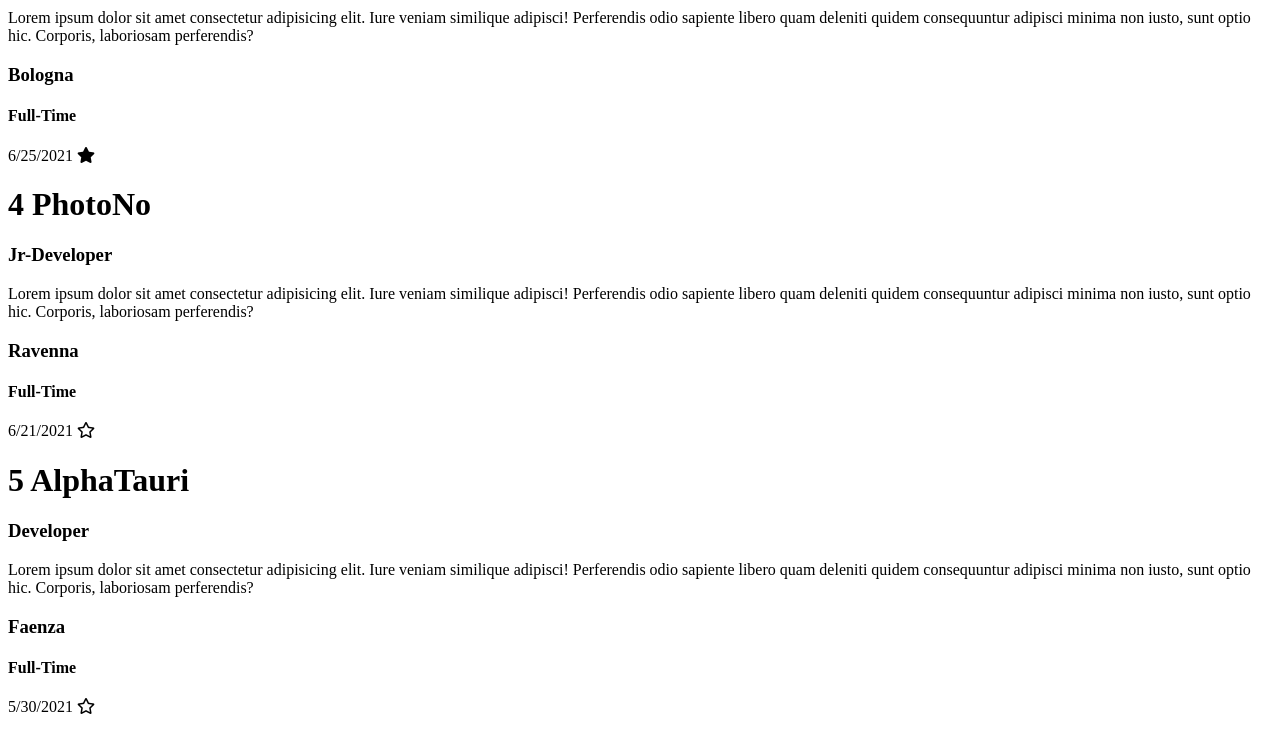
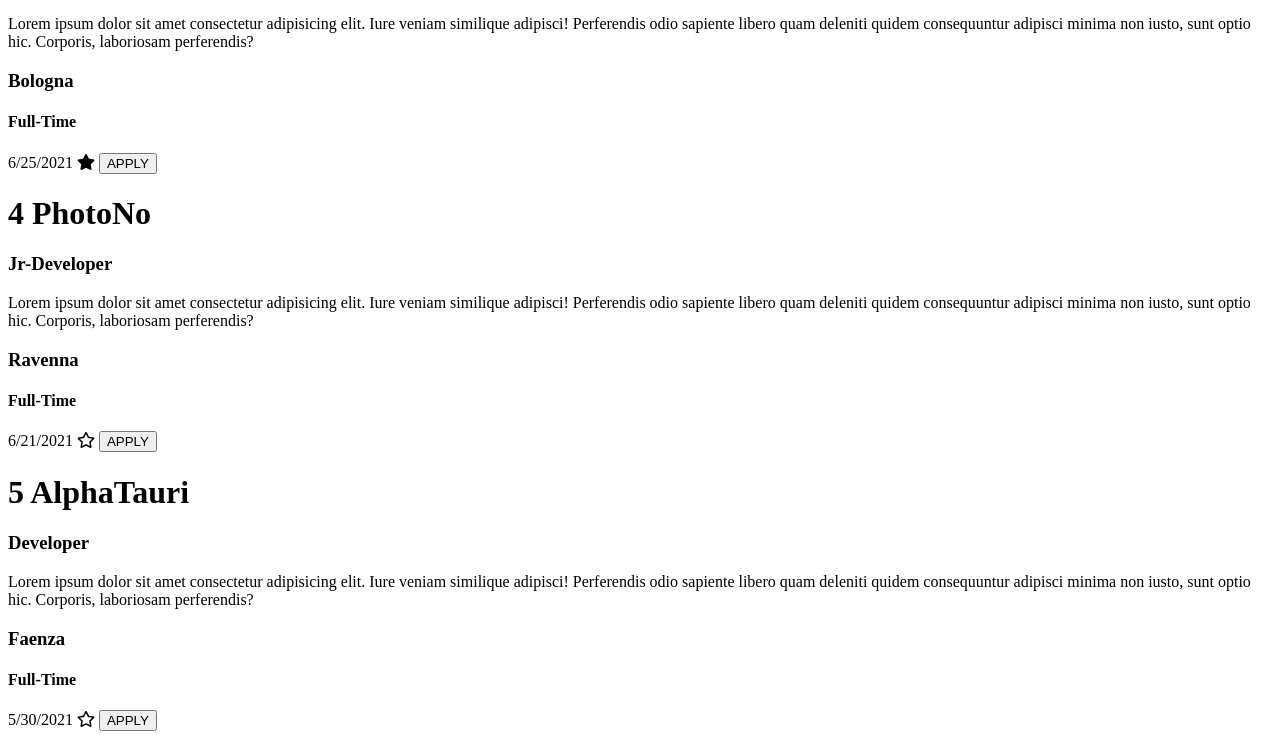
Before and after one commit to MarcoDeRosso/vuejs-search-jobs, a plain HTML site: page index.html in a window 1280 px wide. Shown: the part 663-1402 px from the top of the page. Drawn offline with nearby package versions, Linux system fonts and the light colour scheme.

Commit message:
apply push

```diff
--- a/index.html
+++ b/index.html
@@ -26,6 +26,7 @@
             <span>{{job.created_at}}</span>
             <i v-if="!starred.includes(index+1)" class="far fa-star" @click="addStar(index+1)"></i>
             <i v-else class="fas fa-star"></i>
+            <button @click="addApply(index)">APPLY</button>
         </div>
 
     </div>
--- a/js/script.js
+++ b/js/script.js
@@ -63,5 +63,10 @@ new Vue({
                 this.starred.push(index);
             }
         },
+        addApply: function(index) {
+            if (!this.applied.includes(index)) {
+                this.applied.push(index);
+            }
+        }
     }
 });
```
